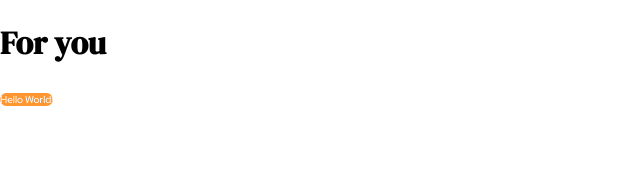
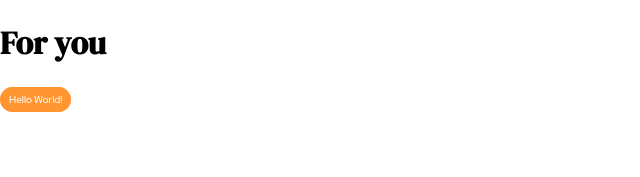
Before and after one commit to tejas-kothari/ai-photo-wall, a React (Create React App) app: page / in a window 1280 px wide. Shown: the top 177 px of the page, without its empty margins (0-640 px from the left). Built offline with nearby package versions, Linux system fonts and the light colour scheme.

Commit message:
Edit BubbleButton design

```diff
--- a/src/components/BubbleButton.css
+++ b/src/components/BubbleButton.css
@@ -2,6 +2,7 @@
   border-radius: 16px;
   text-align: center;
   font: 10px "Red Hat Display";
+  padding: 5px 8px;
 }
 
 .not-clicked {
@@ -10,6 +11,7 @@
 }
 
 .clicked {
+  border: 1px solid var(--primary);
   background-color: var(--primary);
   color: white;
 }
```
